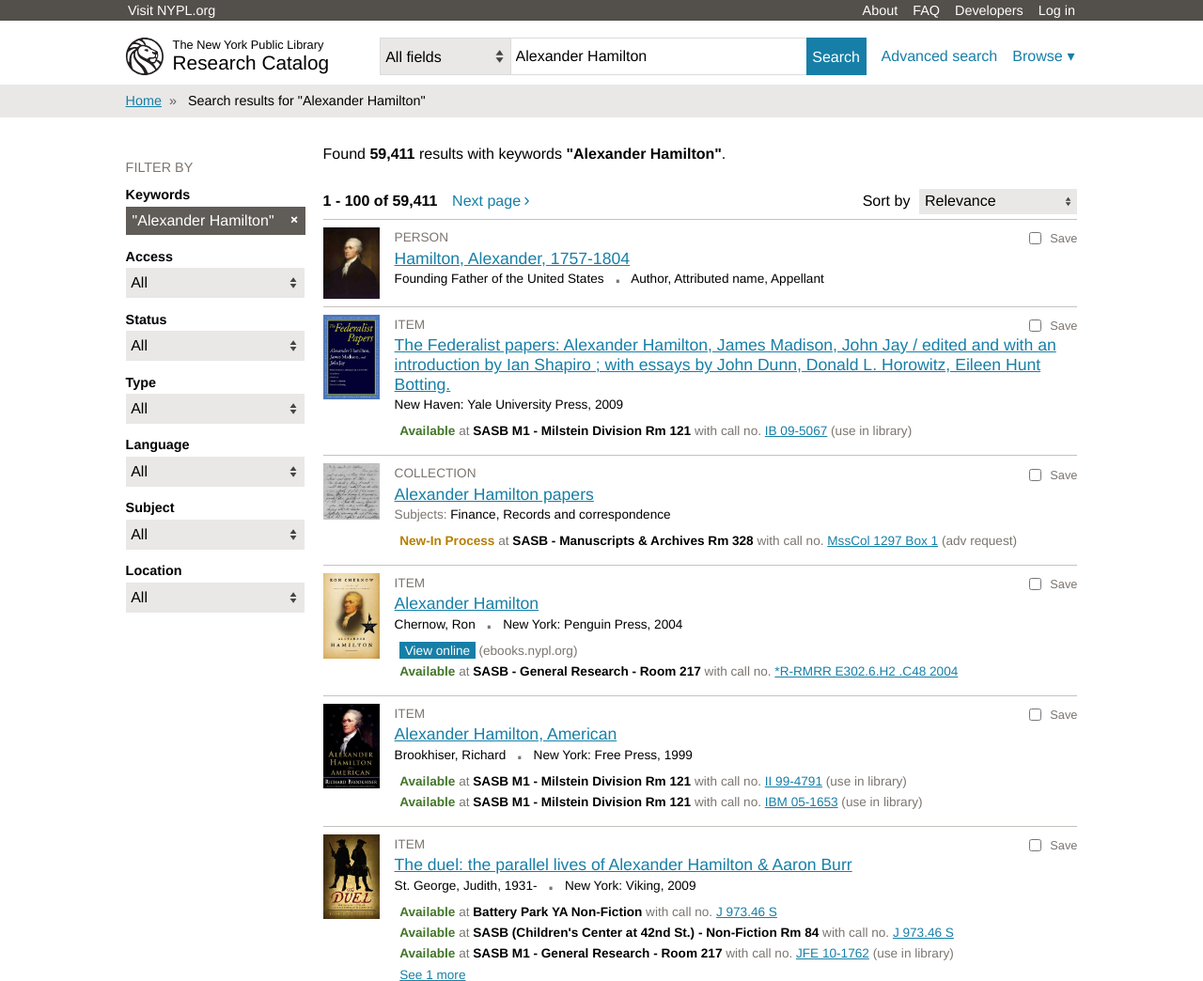
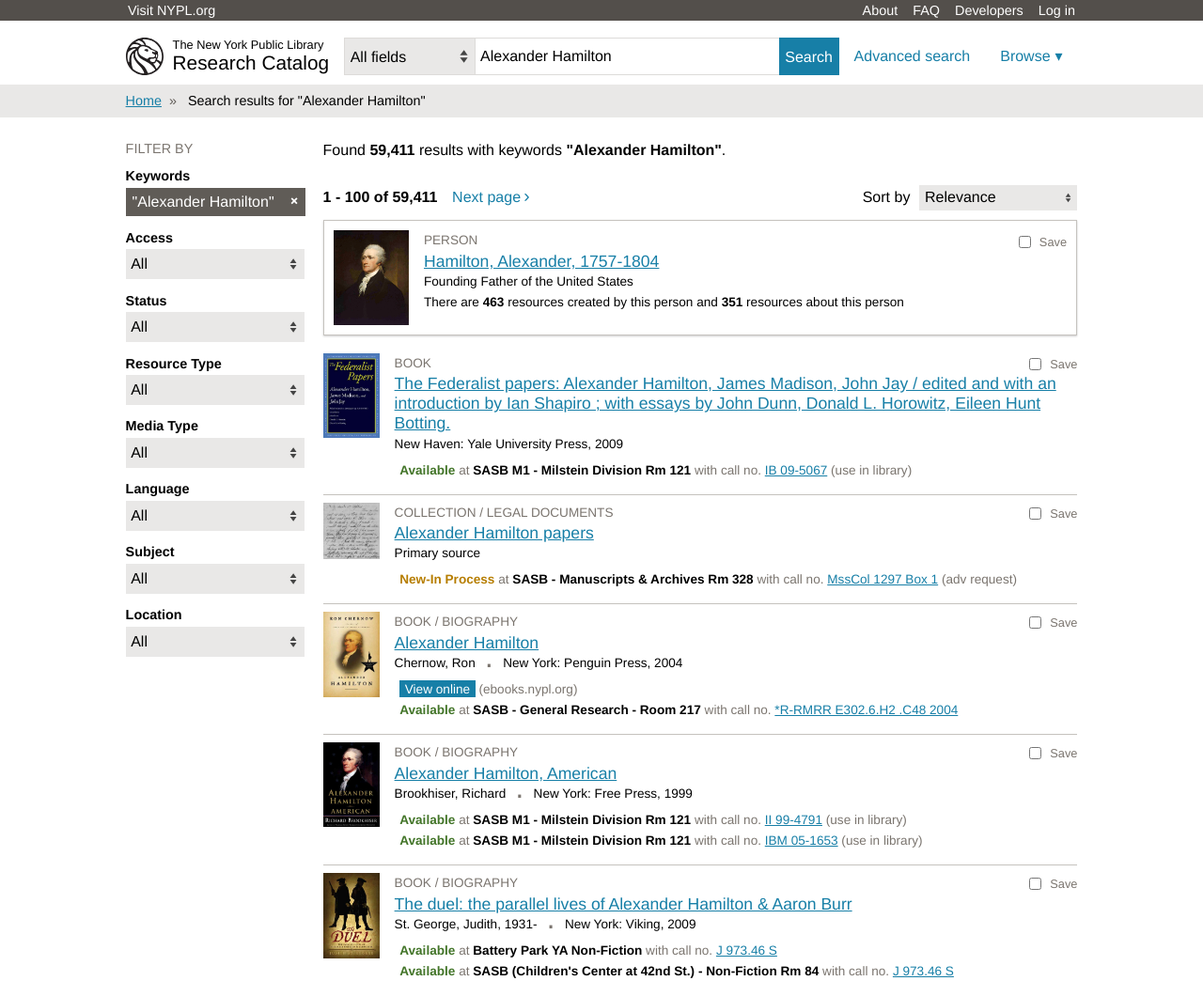
Before and after one commit to NYPL-discovery/discovery-designs, a website: page search/v1a.html in a window 1280 px wide. Shown: the top 1044 px of the page at 94% size. Drawn offline with Linux system fonts and the light colour scheme.

Commit message:
make main nav flex, add filters, change resource types

```diff
--- a/search/v1a.html
+++ b/search/v1a.html
@@ -25,14 +25,14 @@
         </nav>
       </div>
     </div>
-    <div class="container">
+    <div class="main-nav-container container">
+      <div class="site-title-container">
         <a href="#home" class="site-title">
           <span class="site-title-org">The New York Public Library</span>
           <span class="site-title-name">Research Catalog</span>
         </a>
-      <nav class="main-nav">
-        <ul>
-          <li class="search">
+      </div>
+      <div class="search">
         <form action="" class="search-form" method="GET">
           <label for="search-by-field" class="visuallyhidden">Search by field</label>
           <select id="search-by-field" class="search-select">
@@ -40,6 +40,7 @@
             <option value="title">Title</option>
             <option value="contributor">Author/Contributor</option>
             <option value="subject">Subject</option>
+            <option value="series">Series</option>
             <option value="call_number">Call number</option>
           </select>
           <label for="search-query" class="visuallyhidden">Search keyword</label>
@@ -62,7 +63,7 @@
               <img src="../img/federalist_papers.jpg" alt="The Federalist papers"/>
             </div>
             <a href="#" class="link">
-                  <span class="type">Item</span>
+              <span class="type">Book</span>
               <span class="title">The Federalist papers: Alexander Hamilton, James Madison, John Jay</span>
               <span class="description">New Haven: Yale University Press, 2009</span>
             </a>
@@ -72,7 +73,7 @@
               <img src="../img/alexander_hamilton_papers.jpg" alt="Alexander Hamilton papers"/>
             </div>
             <a href="#" class="link">
-                  <span class="type">Collection</span>
+              <span class="type">Collection / Legal documents</span>
               <span class="title">Alexander Hamilton papers</span>
               <span class="description">Primary source</span>
             </a>
@@ -82,7 +83,7 @@
               <img src="../img/alexander_hamilton_chernow.jpg" alt="Alexander Hamilton" />
             </div>
             <a href="#" class="link">
-                  <span class="type">Item</span>
+              <span class="type">Book / Biography</span>
               <span class="title">Alexander Hamilton</span>
               <span class="description">Chernow, Ron <span class="divider"></span> New York: Penguin Press, 2004</span>
             </a>
@@ -92,14 +93,16 @@
               <img src="../img/alexander_hamilton_american.jpg" alt="Alexander Hamilton, American" />
             </div>
             <a href="#" class="link">
-                  <span class="type">Item</span>
+              <span class="type">Book / Biography</span>
               <span class="title">Alexander Hamilton, American</span>
               <span class="description">Brookhiser, Richard <span class="divider"></span> New York: Free Press, 1999</span>
             </a>
           </div>
           <a href="#" class="link-full">See all 59,411 results</a>
         </div>
-          </li>
+      </div>
+      <nav class="main-nav">
+        <ul>
           <li><a href="#advanced" class="nav-link">Advanced search</a></li>
           <li>
             <a href="#browse" class="nav-link has-children">Browse</a>
@@ -129,12 +132,12 @@
         <form class="facets-form">
           <h2>Filter by</h2>
           <fieldset>
-            <label for="select-type">Keywords</label>
-            <button class="button-selected" title="Remove keyword filter: Alexander Hamilton">"Alexander Hamilton"</button>
+            <label for="select-keywords">Keywords</label>
+            <button id="select-keywords" class="button-selected" title="Remove keyword filter: Alexander Hamilton">"Alexander Hamilton"</button>
           </fieldset>
           <fieldset>
-            <label for="select-type">Access</label>
-            <select id="select-type" name="type">
+            <label for="select-access">Access</label>
+            <select id="select-access" name="access">
               <option value="All">All</option>
               <option value="Item">At the library (11,758)</option>
               <option value="Component">Online (2,914)</option>
@@ -142,8 +145,8 @@
             </select>
           </fieldset>
           <fieldset>
-            <label for="select-type">Status</label>
-            <select id="select-type" name="type">
+            <label for="select-status">Status</label>
+            <select id="select-status" name="status">
               <option value="All">All</option>
               <option value="Item">Available (11,758)</option>
               <option value="Component">Missing (2,914)</option>
@@ -151,12 +154,21 @@
             </select>
           </fieldset>
           <fieldset>
-            <label for="select-type">Type</label>
-            <select id="select-type" name="type">
+            <label for="select-resource">Resource Type</label>
+            <select id="select-resource" name="resource-type">
               <option value="All">All</option>
-              <option value="Item">Item (11,758)</option>
-              <option value="Component">Component (2,914)</option>
-              <option value="Collection">Collection (1,266)</option>
+              <option value="Item">Book (11,758)</option>
+              <option value="Component">Archive/Manuscript (2,914)</option>
+              <option value="Collection">Journal/Periodical (1,266)</option>
+            </select>
+          </fieldset>
+          <fieldset>
+            <label for="select-media">Media Type</label>
+            <select id="select-media" name="media-type">
+              <option value="All">All</option>
+              <option value="Item">Microfilm (1,758)</option>
+              <option value="Component">DVD (914)</option>
+              <option value="Collection">Audiocassette (266)</option>
             </select>
           </fieldset>
           <fieldset>
@@ -256,14 +268,15 @@
           </div>
         </div>
         <div class="results-list">
-          <div class="result-item">
+          <div class="result-item person">
             <div class="result-image">
               <img src="../img/alexander_hamilton.png" alt="Alexander Hamilton" />
             </div>
             <div class="result-text">
               <div class="type">Person</div>
               <a href="#" class="title">Hamilton, Alexander, 1757-1804</a>
-              <div class="description">Founding Father of the United States <span class="divider"></span> Author, Attributed name, Appellant</div>
+              <div class="description">Founding Father of the United States</div>
+              <div class="description">There are <strong>463</strong> resources created by this person and <strong>351</strong> resources about this person</div>
               <label class="select-label" for="select_001">
                 <input type="checkbox" class="select-checkbox" id="select_001">
                 <span>Save</span>
@@ -275,7 +288,7 @@
               <img src="../img/federalist_papers.jpg" alt="The Federalist papers"/>
             </div>
             <div class="result-text">
-              <div class="type">Item</div>
+              <div class="type">Book</div>
               <a href="#"  class="title">The Federalist papers: Alexander Hamilton, James Madison, John Jay / edited and with an introduction by Ian Shapiro ; with essays by John Dunn, Donald L. Horowitz, Eileen Hunt Botting.</a>
               <div class="description">New Haven: Yale University Press, 2009</div>
               <div class="bib-items">
@@ -294,9 +307,9 @@
               <img src="../img/alexander_hamilton_papers.jpg" alt="Alexander Hamilton papers"/>
             </div>
             <div class="result-text">
-              <div class="type">Collection</div>
+              <div class="type">Collection / Legal documents</div>
               <a href="#" class="title">Alexander Hamilton papers</a>
-              <div class="description"><span class="label">Subjects:</span> Finance, Records and correspondence</div>
+              <div class="description">Primary source</div>
               <div class="bib-items">
                 <div class="bib-item">
                   <span class="status new-in-process">New-In Process</span> at <span class="location">SASB - Manuscripts &amp; Archives Rm 328</span> with call no. <a href="#" class="call-no">MssCol 1297  Box 1</a> (adv request)
@@ -313,7 +326,7 @@
               <img src="../img/alexander_hamilton_chernow.jpg" alt="Alexander Hamilton" />
             </div>
             <div class="result-text">
-              <div class="type">Item</div>
+              <div class="type">Book / Biography</div>
               <a href="#"  class="title">Alexander Hamilton</a>
               <div class="description">Chernow, Ron <span class="divider"></span> New York: Penguin Press, 2004</div>
               <div class="bib-items">
@@ -335,7 +348,7 @@
               <img src="../img/alexander_hamilton_american.jpg" alt="Alexander Hamilton, American" />
             </div>
             <div class="result-text">
-              <div class="type">Item</div>
+              <div class="type">Book / Biography</div>
               <a href="#"  class="title">Alexander Hamilton, American</a>
               <div class="description">Brookhiser, Richard <span class="divider"></span> New York: Free Press, 1999</div>
               <div class="bib-items">
@@ -357,7 +370,7 @@
               <img src="../img/the_duel.jpg" alt="The duel: the parallel lives of Alexander Hamilton & Aaron Burr" />
             </div>
             <div class="result-text">
-              <div class="type">Item</div>
+              <div class="type">Book / Biography</div>
               <a href="#" class="title">The duel: the parallel lives of Alexander Hamilton &amp; Aaron Burr</a>
               <div class="description">St. George, Judith, 1931- <span class="divider"></span> New York: Viking, 2009</div>
               <div class="bib-items">
--- a/src/scss/_header.scss
+++ b/src/scss/_header.scss
@@ -2,6 +2,25 @@
 @import "variables";
 
 $searchContainerWidth: 518px;
+
+.main-nav-container {
+  display: flex;
+  flex-direction: row;
+  line-height: $headerHeight;
+  padding-top: 0;
+  padding-bottom: 0;
+
+  .site-title-container {
+
+  }
+  .search {
+    flex-grow: 1;
+    position: relative;
+  }
+  .main-nav {
+
+  }
+}
 
 a.site-title {
   display: block;
@@ -9,7 +28,7 @@
   text-decoration: none;
   background: url("../img/nypl-logo.svg") no-repeat $white;
   height: $headerComponentHeight;
-  padding: 0 0 0 ($headerComponentHeight + 10px);
+  padding: 0 1rem 0 ($headerComponentHeight + 10px);
   margin-top: $headerComponentMargin;
 
   &:hover {
@@ -20,6 +39,8 @@
   .site-title-name {
     display: block;
     line-height: normal;
+    white-space: nowrap;
+    overflow: visible;
   }
 
   .site-title-org {
@@ -27,20 +48,6 @@
   }
   .site-title-name {
     font-size: 1.3rem;
-  }
-}
-
-.site-header {
-  line-height: $headerHeight;
-
-  .site-title {
-    float: left;
-  }
-
-  .container {
-    padding-top: 0;
-    padding-bottom: 0;
-    @include clearfix();
   }
 }
 
@@ -80,24 +87,15 @@
 }
 
 .main-nav {
-  margin-left: 270px;
-  @include clearfix();
+
+  > ul {
+    display: flex;
+    flex-direction: row;
+  }
 
   > ul > li {
-    float: left;
-    margin-left: 1rem;
+    padding: 0 1rem;
     position: relative;
-
-    &.search {
-      width: $searchContainerWidth;
-      overflow: visible;
-      z-index: 1;
-      position: relative;
-    }
-
-    &:first-child {
-      margin-left: 0;
-    }
   }
 
   .nav-link {
--- a/src/scss/_variables.scss
+++ b/src/scss/_variables.scss
@@ -13,6 +13,7 @@
 $red: #ed1c24;
 $darkgreen: #437529;
 $lightgreen: lighten($darkgreen, 20%);
+$lightergreen: lighten($lightgreen, 42%);
 $blue: #1DA1D4;
 $darkblue: #1980a9;
 $lightblue: lighten($blue, 40%);
--- a/src/scss/search.scss
+++ b/src/scss/search.scss
@@ -16,11 +16,11 @@
 .facets {
   width: $facetsWidth;
   float: left;
-  margin-top: 36px;
+  margin-top: 1rem;
 }
 .results {
   margin-left: ($facetsWidth + 20px);
-  margin-top: 20px;
+  margin-top: 1rem;
 }
 
 .facets-form {
@@ -202,6 +202,23 @@
     }
   }
 
+  &.person {
+    padding: 0.65rem;
+    margin: 0.65rem 0;
+    // background: $lightergreen;
+    border: 1px solid darken($lightgray, 10%);
+    @include box-shadow(0px 1px 2px rgba($black, 0.2));
+
+    & + .result-item {
+      border-top: 0;
+    }
+
+    .result-image {
+      flex: 0 0 80px;
+      max-height: 120px;
+    }
+  }
+
   .result-text {
     text-decoration: none;
     flex-grow: 1;
```
Also changed, not shown: css/search.css. Lines whose indentation alone changed are shown as unchanged.
